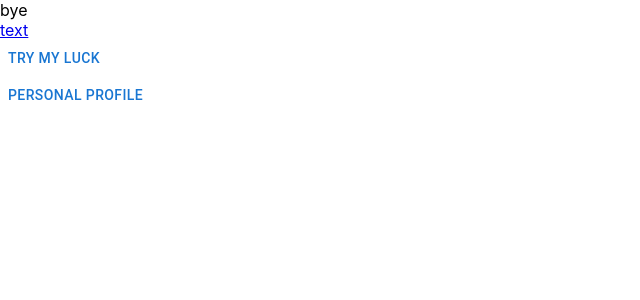
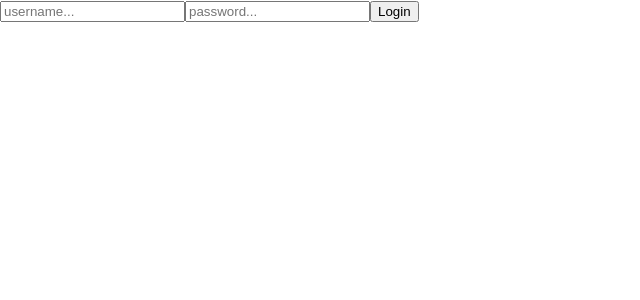
Before and after one commit to VanK33/Capstone-Frontend, a React (Create React App) app: page /auth/login in a window 1280 px wide. Shown: the top 300 px of the page, without its empty margins (0-640 px from the left). Built offline with nearby package versions, Linux system fonts and the light colour scheme; no server answers.

Commit message:
login function completed

```diff
--- a/package.json
+++ b/package.json
@@ -3,6 +3,7 @@
   "version": "0.1.0",
   "private": true,
   "dependencies": {
+    "@emotion/styled": "^11.11.0",
     "@mui/material": "^5.14.7",
     "@mui/styled-engine-sc": "^5.14.7",
     "@testing-library/jest-dom": "^5.17.0",
@@ -17,6 +18,8 @@
     "react-icons": "^4.10.1",
     "react-router-dom": "^6.15.0",
     "react-scripts": "5.0.1",
+    "react-select": "^5.7.4",
+    "sass": "^1.66.1",
     "styled-components": "^5.3.11",
     "web-vitals": "^2.1.4"
   },
--- a/src/App.js
+++ /dev/null
@@ -1,26 +0,0 @@
-import "./App.css";
-import { Route, BrowserRouter, Routes, Navigate } from "react-router-dom";
-import Header from "./components/Header/Header";
-import PublicPage from "./pages/PublicPage/PublicPage";
-import AuthPage from "./pages/AuthPage/AuthPage";
-import LogIn from "./components/LogIn/LogIn";
-
-function App() {
-  return (
-    <BrowserRouter>
-      <Header />
-      <Routes>
-        {/* <Route path="/" element={<Navigate to="/public" />} />
-        <Route path="/public" element={<PublicPage />} />
-        <Route
-          path="/auth/registration"
-          element={<AuthPage page={`registration`} />}
-        />
-        <Route path="/auth/login" element={<AuthPage page={`login`} />} /> */}
-        <Route path="/login" element={<LogIn />} />
-      </Routes>
-    </BrowserRouter>
-  );
-}
-
-export default App;
--- /dev/null
+++ b/src/App.jsx
@@ -0,0 +1,50 @@
+import "./App.css";
+import { Route, BrowserRouter, Routes, Navigate } from "react-router-dom";
+import PublicPage from "./pages/PublicPage/PublicPage";
+import AuthPage from "./pages/AuthPage/AuthPage";
+import UserPage from "./pages/UserPage/UserPage";
+import { useEffect, useState } from "react";
+import axios from "axios";
+
+const URL = process.env.REACT_APP_BASE_URL;
+const PORT = process.env.REACT_APP_PORT;
+// console.log("URL", URL);
+function App() {
+  const storedToken = sessionStorage.getItem("token");
+  const [token, setToken] = useState(storedToken);
+  const handleLogIn = async (data) => {
+    try {
+      let response = await axios.post(`${URL}:${PORT}/auth/login`, {
+        username: data.username,
+        password: data.password,
+      });
+
+      if (response.status === 200) {
+        // token = response.data.token;
+        sessionStorage.setItem("token", response.data.token);
+        setToken(response.data.token);
+      }
+    } catch (error) {
+      console.log("Login error:", error);
+    }
+  };
+  return (
+    <BrowserRouter>
+      <Routes>
+        <Route path="/" element={<Navigate to="/public" />} />
+        <Route path="/public" element={<PublicPage token={token} />} />
+        <Route
+          path="/auth/registration"
+          element={<AuthPage page={`registration`} />}
+        />
+        <Route
+          path="/auth/login"
+          element={<AuthPage page={`login`} handleLogIn={handleLogIn} />}
+        />
+        <Route path="/auth/:id/profile" element={<UserPage />} token={token} />
+      </Routes>
+    </BrowserRouter>
+  );
+}
+
+export default App;
--- a/src/components/Header/Header.jsx
+++ b/src/components/Header/Header.jsx
@@ -1,8 +1,6 @@
 import { Button } from "@mui/material";
 import "./Header.scss";
 import { Link } from "react-router-dom";
-import PublicPage from "../../pages/PublicPage/PublicPage";
-import AuthPage from "../../pages/AuthPage/AuthPage";
 import { useEffect, useState } from "react";
 
 function Header(props) {
@@ -17,24 +15,23 @@ function Header(props) {
 
   return (
     <div>
-      {token ? <div> hello </div> : <div>bye</div>}
-      <Link to={"/"}>text</Link>
-
       <div>
         <div>
-          {/* <button> Post </button> */}
-          {/* {props.token && <button> Post </button>} */}
-          {/* 这里或许需要改成ternary op,然后:的地方创建一个transparent placeholder */}
+          {props.token ? (
+            <Button> Post </Button>
+          ) : (
+            <Button> placeholder </Button>
+          )}
           <Button onClick={props.handleRandomRecipe}> Try My Luck </Button>
           <div>
-            {!props.token ? (
+            {props.token ? (
               <Button> Personal Profile </Button>
             ) : (
               <div>
-                <Link to={<AuthPage page={`login`} />}>
+                <Link to={"/auth/login"}>
                   <Button>LogIn</Button>
                 </Link>
-                <Link to={<AuthPage page={`registration`} />}>
+                <Link to={"/auth/registration"}>
                   <Button>Register</Button>
                 </Link>
               </div>
@@ -42,10 +39,10 @@ function Header(props) {
           </div>
           <div>
             <a href="www.linkedin.com/in/jeff-yifei-ma">
-              <img>{/* LinkedIn */}</img>
+              <img src="" alt="linked in icon" />
             </a>
             <a href="https://github.com/VanK33">
-              <img>{/* Github */}</img>
+              <img src="" alt="github icon" />
             </a>
           </div>
         </div>
--- a/src/components/LogIn/LogIn.jsx
+++ b/src/components/LogIn/LogIn.jsx
@@ -1,10 +1,33 @@
-function LogIn() {
-  const logInHandler = () => {
-    localStorage.setItem("token", JSON.stringify(true));
-  };
+import { useForm } from "react-hook-form";
+
+function LogIn({ handleLogIn }) {
+  const {
+    register,
+    handleSubmit,
+    formState: { errors },
+  } = useForm();
+
   return (
     <div>
-      <button onClick={logInHandler}> Login </button>
+      <form onSubmit={handleSubmit(handleLogIn)}>
+        <input
+          {...register("username", { required: true })}
+          placeholder="username..."
+          aria-invalid={errors.username ? "true" : "false"}
+        />
+        {errors.username?.type === "required" && (
+          <p role="alert">Username is required</p>
+        )}
+        <input
+          {...register("password", { required: true })}
+          placeholder="password..."
+          aria-invalid={errors.password ? "true" : "false"}
+        />
+        {errors.password?.type === "required" && (
+          <p role="alert">Password is required</p>
+        )}
+        <input type="submit" value="Login" />
+      </form>
     </div>
   );
 }
--- a/src/components/SelectionCard/SelectionCard.jsx
+++ b/src/components/SelectionCard/SelectionCard.jsx
@@ -1,41 +1,114 @@
 import { useEffect, useState } from "react";
 import axios from "axios";
+import { Button } from "@mui/material";
 
 const URL = process.env.REACT_APP_BASE_URL;
+const PORT = process.env.REACT_APP_PORT;
+const apparenceCount = 1;
 
 function SelectionCard(props) {
   const [recipeArray, setRecipeArray] = useState();
-
-  // useEffect(() => {
-  //   fetchData();
-  // }, []);
+  const [origins, setOrigins] = useState([]);
+  const [tastes, setTastes] = useState([]);
+  const [meatType, setMeatType] = useState([]);
+  const [ingredients, setIngredients] = useState([]);
+  const [isDataReady, setIsDataReady] = useState(false);
 
   const fetchData = async () => {
     try {
-      const response = await axios.get(`${URL}`);
-      console.log(response.data);
-      // setRecipeArray(response.data);
+      const response = await axios.get(`${URL}:${PORT}/public`);
+      setRecipeArray(response.data);
     } catch (error) {
       console.log("fetching data error: ", error);
     }
   };
+
+  useEffect(() => {
+    fetchData();
+  }, []);
+
+  useEffect(() => {
+    if (recipeArray && recipeArray.length > 0) {
+      const origins = Array.from(
+        new Set(recipeArray.flatMap((recipe) => recipe.origins))
+      );
+      origins.sort((a, b) => {
+        const order = ["EU", "NA", "SA", "Asia"];
+        const indexA = order.indexOf(a);
+        const indexB = order.indexOf(b);
+
+        if (indexA !== -1 && indexB !== -1) {
+          return indexA - indexB;
+        } else if (indexA !== -1) {
+          return -1;
+        } else if (indexB !== -1) {
+          return 1;
+        }
+
+        return a.localeCompare(b);
+      });
+      setOrigins(origins);
+
+      const tastes = Array.from(
+        new Set(recipeArray.flatMap((recipe) => recipe.tastes))
+      );
+      setTastes(tastes);
+
+      const meatType = Array.from(
+        new Set(recipeArray.flatMap((recipe) => recipe.meat))
+      );
+      setMeatType(meatType);
+
+      const ingredientCounts = {};
+      recipeArray.forEach((recipe) => {
+        recipe.ingredients.forEach((ingredient) => {
+          ingredientCounts[ingredient] =
+            (ingredientCounts[ingredient] || 0) + 1;
+        });
+      });
+      const ingredients = Object.keys(ingredientCounts).filter(
+        (ingredient) => ingredientCounts[ingredient] > apparenceCount
+      );
+      setIngredients(ingredients);
+
+      setIsDataReady(true);
+    }
+  }, [recipeArray]);
+
   return (
     <div>
+      {isDataReady && (
+        <>
           <div>
             <h3> Origin </h3>
+            {origins.map((origin) => (
+              <Button key={origin}> {origin} </Button>
+            ))}
           </div>
           <div>
             <h3> Taste </h3>
+            {tastes.map((taste) => (
+              <Button key={taste}> {taste} </Button>
+            ))}
           </div>
           <div>
             <h3> Meat-type </h3>
+            {meatType.map((meat) => (
+              <Button key={meat}> {meat} </Button>
+            ))}
           </div>
           <div>
             <h3> Ingredients </h3>
+            {ingredients.map((ingredient) => (
+              <Button key={ingredient}> {ingredient} </Button>
+            ))}
           </div>
           <div>
             <h3> Results </h3>
+            {/* Render search results */}
           </div>
+        </>
+      )}
     </div>
   );
 }
--- a/src/pages/AuthPage/AuthPage.jsx
+++ b/src/pages/AuthPage/AuthPage.jsx
@@ -6,7 +6,11 @@ function AuthPage(props) {
   return (
     <div>
       <div>{/* Here is going to be a large logo */}</div>
-      {props.page === "registration" ? <Registration /> : <LogIn />}
+      {props.page === "registration" ? (
+        <Registration />
+      ) : (
+        <LogIn handleLogIn={props.handleLogIn} />
+      )}
     </div>
   );
 }
--- a/src/pages/PublicPage/PublicPage.jsx
+++ b/src/pages/PublicPage/PublicPage.jsx
@@ -1,12 +1,12 @@
 import Header from "../../components/Header/Header";
 import SelectionCard from "../../components/SelectionCard/SelectionCard";
 
-function PublicPage() {
+function PublicPage({ token }) {
   return (
     <div>
-      <Header />
+      <Header token={token} />
       <div>
-        <img> this is the logo </img>
+        <img src="" alt="log" />
         <h1> This is the title </h1>
       </div>
 
--- /dev/null
+++ b/src/pages/UserPage/UserPage.jsx
@@ -0,0 +1,5 @@
+function UserPage() {
+  return;
+}
+
+export default UserPage;
```
Also changed, not shown: 2 other files (tests, documents, lock files or other folders). Lines whose indentation alone changed are shown as unchanged.
